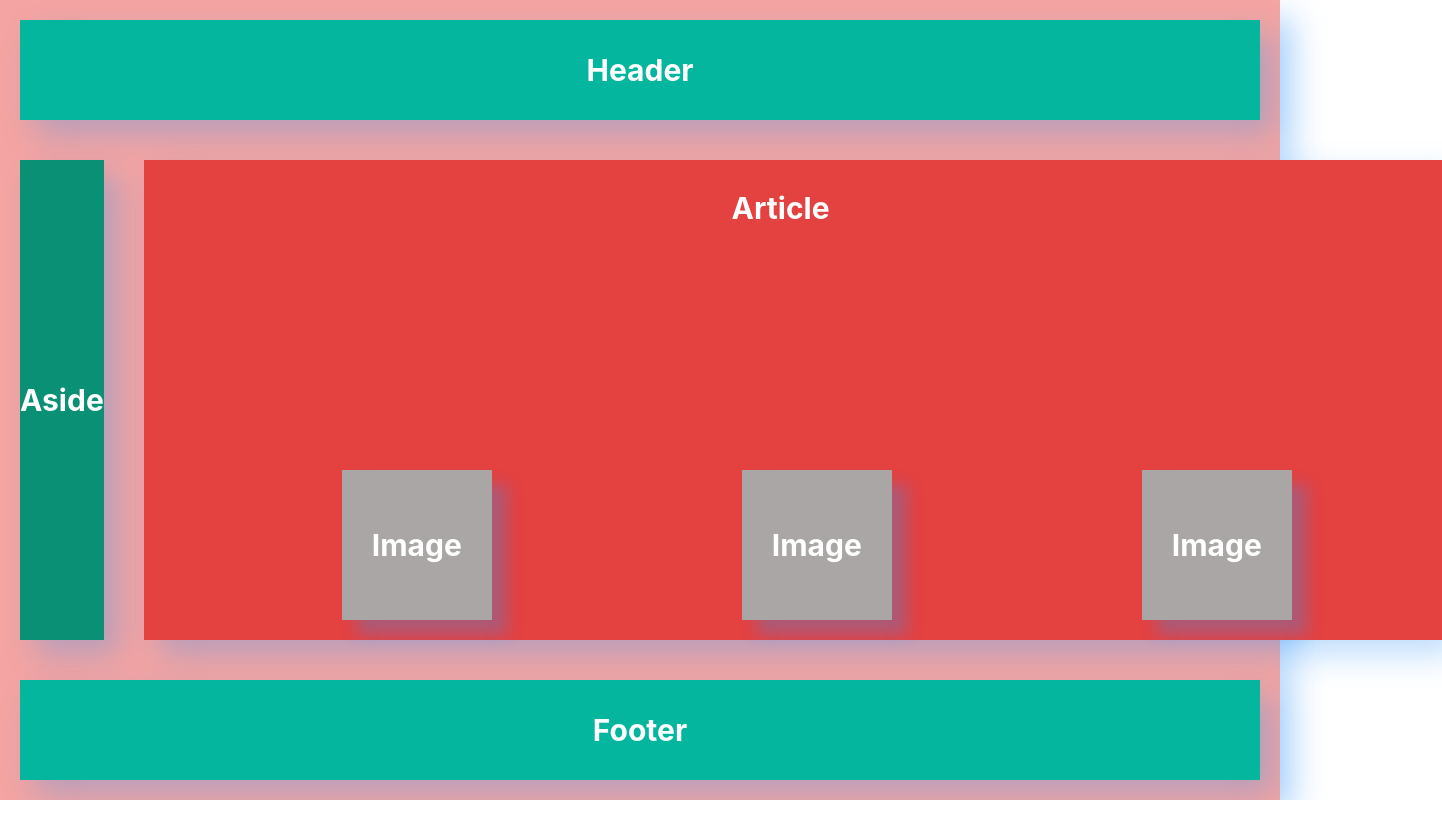
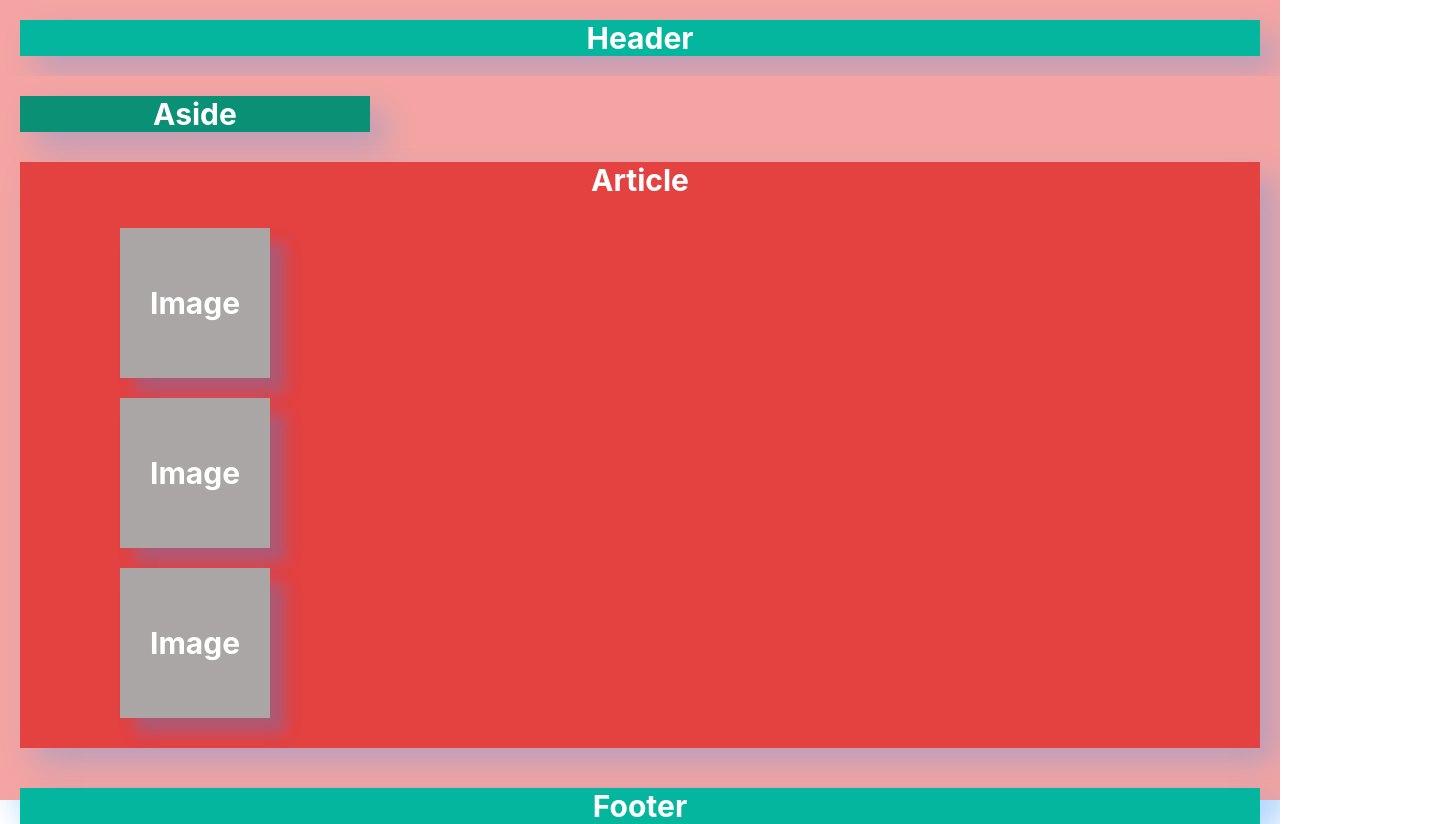
Before and after one commit to arjun963/react_layout_2, a React (Create React App) app: page / in a window 1280 px wide. Shown: the whole page, 1442 px wide, since content can reach past the window. Before the commit the page ends 800 px from the top, so only its background shows below. Built offline with nearby package versions, Linux system fonts and the light colour scheme.

Commit message:
Add mediaquery changes

```diff
--- a/src/App.css
+++ b/src/App.css
@@ -87,7 +87,6 @@
 }
 
 /* For mobile devices */
-/* For mobile devices */
 @media (max-width: 767px) {
   .App {
     background-color: #f4a4a2; /* Deep Purple */
@@ -109,3 +108,72 @@
     margin-left: 0;
   }
 }
+
+/* For tablets devices */
+@media (max-width: 1024px) and (min-width: 768px) {
+  .App {
+    background-color: #f4a4a2; /* Deep Purple */
+  }
+  .App-main {
+    display: block;
+    background-color: #f4a4a2;
+  }
+
+  .App-article {
+    display: block;
+  }
+
+  .squareContariner {
+    display: block;
+    padding-bottom: 10px;
+  }
+  .text {
+    margin-left: 0;
+  }
+}
+
+/* For small desktops */
+@media (max-width: 1280px) and (min-width: 1025px) {
+  .App {
+    background-color: #f4a4a2; /* Deep Purple */
+  }
+  .App-main {
+    display: block;
+    background-color: #f4a4a2;
+  }
+
+  .App-article {
+    display: block;
+  }
+
+  .squareContariner {
+    display: block;
+    padding-bottom: 10px;
+  }
+  .text {
+    margin-left: 0;
+  }
+}
+
+/* For large desktops */
+@media (min-width: 1281px) {
+  .App {
+    background-color: #f4a4a2; /* Deep Purple */
+  }
+  .App-main {
+    display: block;
+    background-color: #f4a4a2;
+  }
+
+  .App-article {
+    display: block;
+  }
+
+  .squareContariner {
+    display: block;
+    padding-bottom: 10px;
+  }
+  .text {
+    margin-left: 0;
+  }
+}
```
